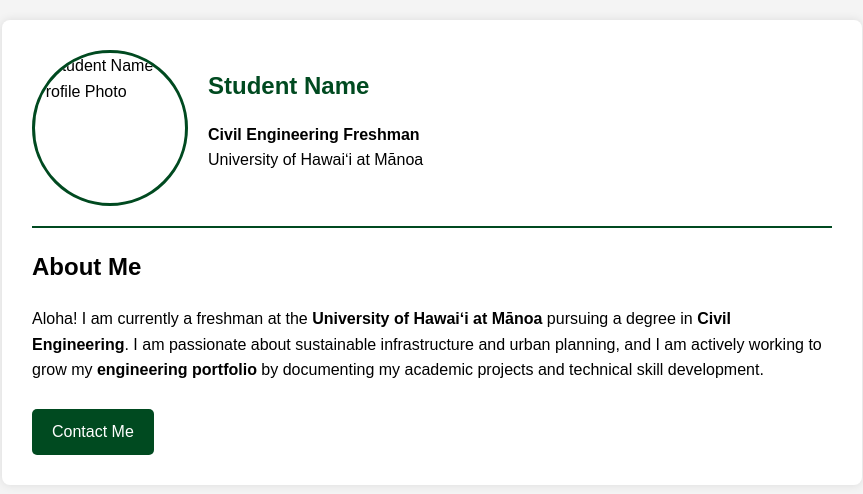
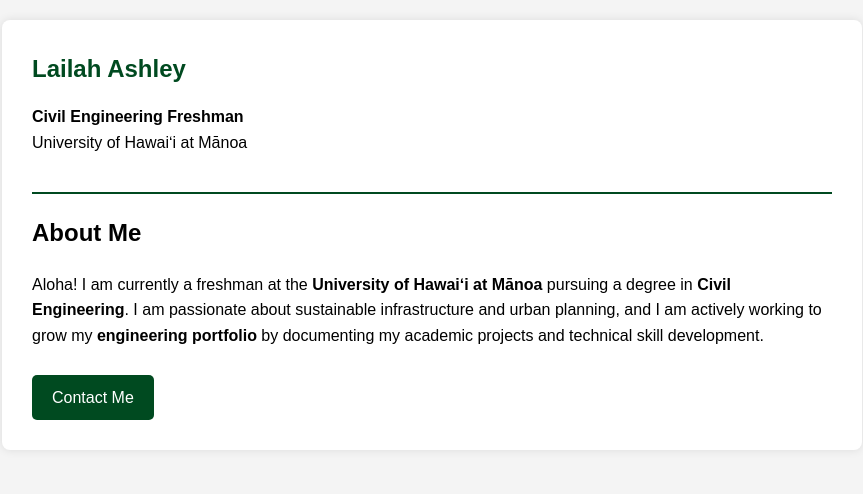
Before and after one commit to BestStudent329/BestStudent329.github.io, a plain HTML site: page index.html in a window 1280 px wide. Shown: the whole page, without its empty margins (208-1071 px from the left). Drawn offline with Linux system fonts and the light colour scheme.

Commit message:
Update index.html

```diff
--- a/index.html
+++ b/index.html
@@ -18,9 +18,9 @@
 
 <div class="container">
     <section class="profile-area">
-        <img src="2916.jpg" alt="Student Name Profile Photo" class="profile-photo">
+
         <div>
-            <h1>Student Name</h1>
+            <h1>Lailah Ashley</h1>
             <p><strong>Civil Engineering Freshman</strong><br>University of Hawaiʻi at Mānoa</p>
         </div>
     </section>
```
